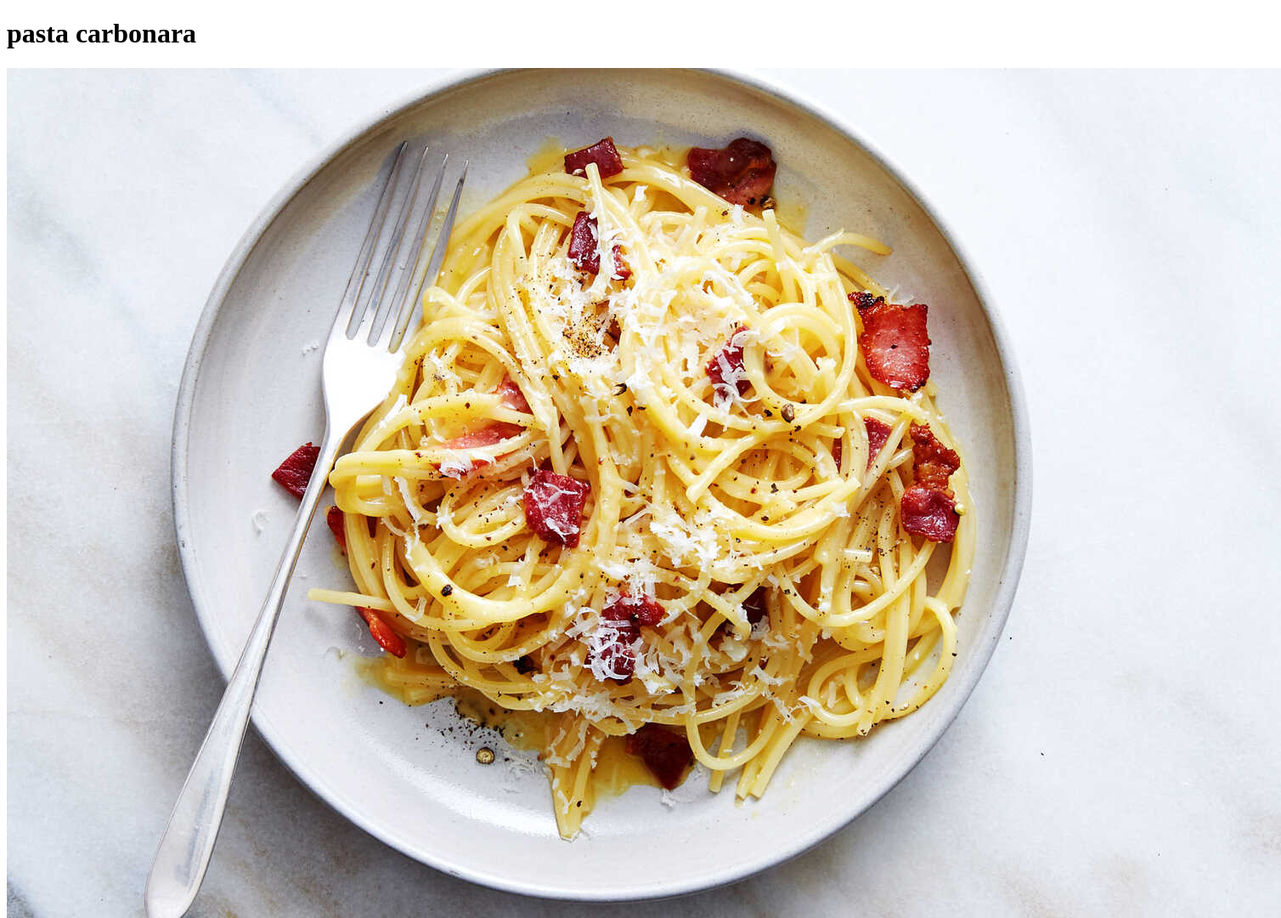
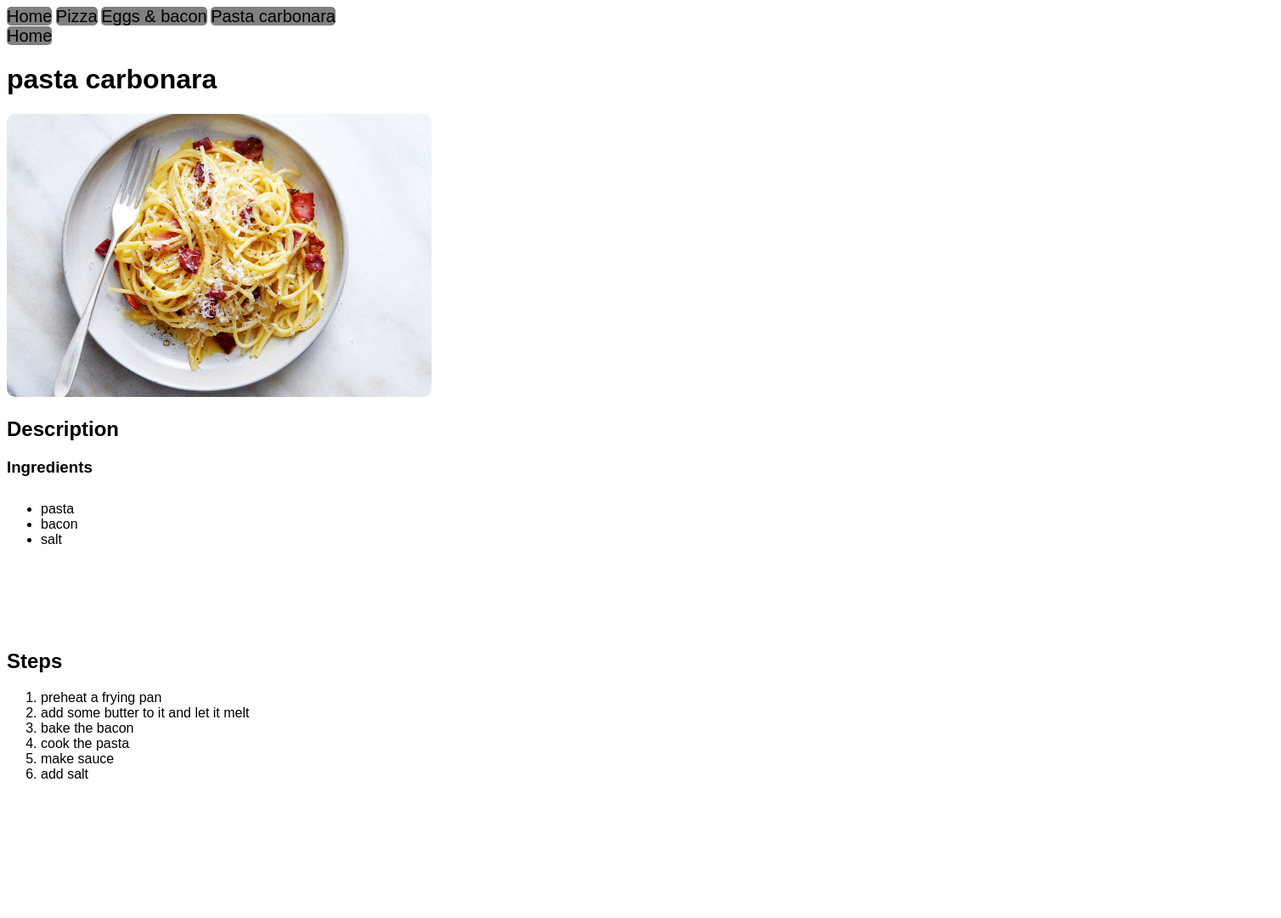
Before and after one commit to Tostibrand/odin-recipes, a plain HTML site: page recipes/Pasta carbonara.html in a window 1280 px wide. Shown: the top 1080 px of the page at 85% size, 1508 px wide, since content can reach past the window. After the commit the page ends 936 px from the top, so only its background shows below. Drawn offline with Linux system fonts and the light colour scheme.

Commit message:
Add styles with seperate css file

```diff
--- a/recipes/Pasta carbonara.html
+++ b/recipes/Pasta carbonara.html
@@ -4,9 +4,17 @@
   <head>
     <meta charset="UTF-8" />
     <title>pasta carbonara</title>
+    <link rel="stylesheet" href="../styles.css" />
   </head>
 
   <body>
+    <nav>
+      <a href="index.html">Home</a>
+      <a href="./recipes/pizza.html">Pizza</a>
+      <a href="./recipes/eggsandbacon.html">Eggs & bacon</a>
+      <a href="./recipes/Pasta carbonara.html">Pasta carbonara</a>
+    </nav>
+    <a href="../index.html">Home</a>
     <h1>pasta carbonara</h1>
     <img src="../images/pasta carbonara.jpg" alt="a nice meal" />
     <h2>Description</h2>
--- a/styles.css
+++ b/styles.css
@@ -1,9 +1,28 @@
 * {
-    background-color: black;
+    background-color: white;
+    font-family: Arial, Helvetica, sans-serif;
 }
 
-link {
-    color: white;
+a:link {
+    color: black;
+    background-color: grey;
+    text-decoration: none;
+    border-radius: 5px;
+    font-size: 20px;
+}
+a:visited {
+    color: black;
+    text-shadow: black;
+}
+a:hover {
+    color: black;
+    background-color: red;
+    font-size: 25px;
+    text-shadow: 10;
+}
+ul{
+    padding-top: 10px;
+    padding-bottom: 100px;
 
 }
 p {
@@ -12,12 +31,16 @@ p {
     font-weight: 700;
     text-align: center;
 }
- .headline {
-    color: aliceblue;
+ .headline:hover {
+    color: rgb(245, 9, 9);
  }
 
  img {
     height: auto;
     width: 500px;
+    border-radius: 10px ;
 
  }
+ h2{
+
+ }
```
Also changed, not shown: index.html (+6 -0 lines), recipes/eggsandbacon.html (+8 -0 lines), recipes/pizza.html (+9 -1 lines).
